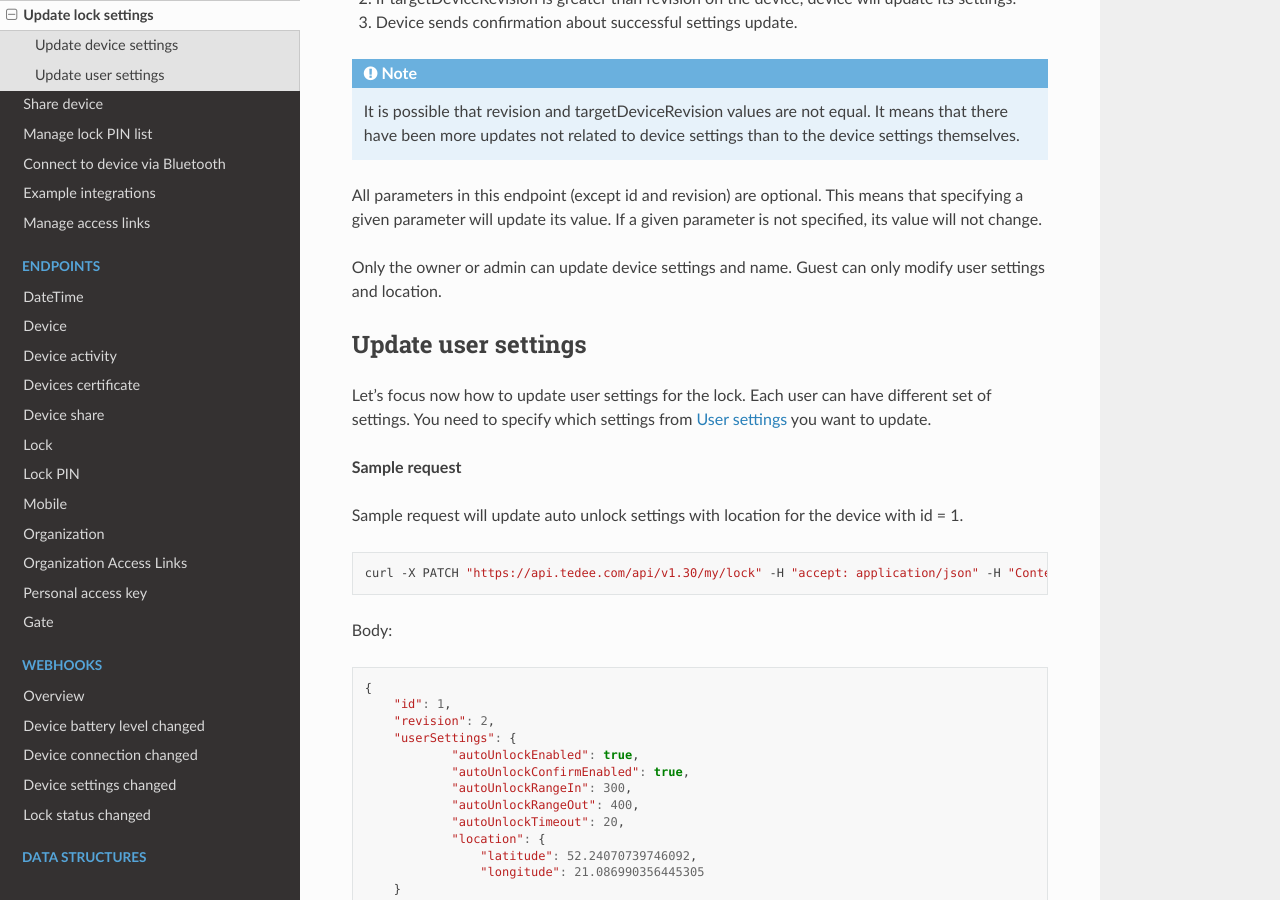
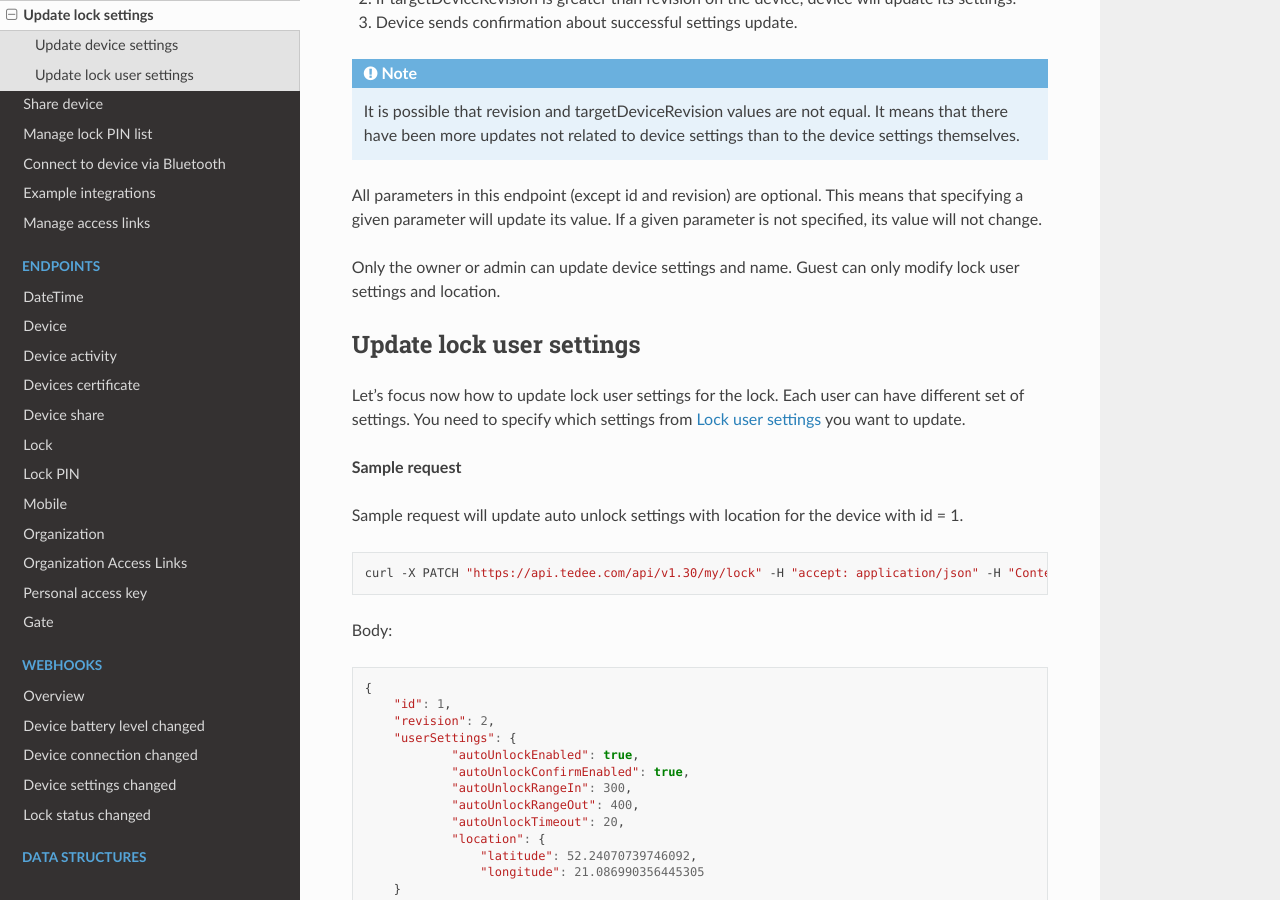
Before and after one commit to tedee-com/tedee-api-doc, a Sphinx documentation site: the page built from docs/source/howtos/update-lock-settings.rst, in a window 1280 px wide and 900 px high, scrolled down 2912 px. Built offline with Sphinx 7.4.7 and the Read the Docs theme 2.0.0, drawn with Linux system fonts in a browser that asks for light colours; pages that are not in the unit, such as notebooks, are missing from menus.

Commit message:
Changed user settings to lock user settings

```diff
--- a/docs/source/datastructures/user-settings.rst
+++ b/docs/source/datastructures/lock-user-settings.rst
@@ -1,4 +1,4 @@
-User settings
+Lock user settings
 ------------------
 
 +--------------------------+----------------------------------------------------+---------------------------------------------------+
--- a/docs/source/datastructures/lock.rst
+++ b/docs/source/datastructures/lock.rst
@@ -53,5 +53,5 @@ Lock
 +--------------------------+----------------------------------------------------+---------------------------------------------------+
 | userIdentity             | string                                             | lock owner identity                               |
 +--------------------------+----------------------------------------------------+---------------------------------------------------+
-| userSettings             | :doc:`User settings <user-settings>`               | settings of current user for that device          |
+| userSettings             | :doc:`Lock user settings <lock-user-settings>`     | settings of current user for that device          |
 +--------------------------+----------------------------------------------------+---------------------------------------------------+
--- a/docs/source/endpoints/lock/update.rst
+++ b/docs/source/endpoints/lock/update.rst
@@ -20,7 +20,7 @@ Update lock.
 +---------------------------+---------------------------------------------------------------------------+----------------------------------------------------+
 | name                      | string (optional)                                                         | lock name                                          |
 +---------------------------+---------------------------------------------------------------------------+----------------------------------------------------+
-| userSettings              | :doc:`User settings <../../datastructures/user-settings>` (optional)      | settings of current user for that device           |
+| userSettings              | :doc:`Lock user settings <../../datastructures/lock-user-settings>` (optional)      | settings of current user for that device           |
 +---------------------------+---------------------------------------------------------------------------+----------------------------------------------------+
 | timeZone                  | datetime                                                                  | timezone of lock                                   |
 +---------------------------+---------------------------------------------------------------------------+----------------------------------------------------+
@@ -28,7 +28,7 @@ Update lock.
 All parameters in this endpoint (except id and revision) are optional.
 This means that specifying a given parameter will update its value. If a given parameter is not specified, its value will not change.
 
-Only the owner or admin can update device settings and name. Guest can only modify user settings.
+Only the owner or admin can update device settings and name. Guest can only modify lock user settings.
 
 Responses
 -------------
--- a/docs/source/howtos/update-lock-settings.rst
+++ b/docs/source/howtos/update-lock-settings.rst
@@ -150,13 +150,13 @@ Process of the updating device settings is described below:
 All parameters in this endpoint (except id and revision) are optional.
 This means that specifying a given parameter will update its value. If a given parameter is not specified, its value will not change.
 
-Only the owner or admin can update device settings and name. Guest can only modify user settings and location.
+Only the owner or admin can update device settings and name. Guest can only modify lock user settings and location.
 
-Update user settings
+Update lock user settings
 --------------------
 
-Let's focus now how to update user settings for the lock. Each user can have different set of settings.
-You need to specify which settings from :doc:`User settings <../datastructures/user-settings>` you want to update.
+Let's focus now how to update lock user settings for the lock. Each user can have different set of settings.
+You need to specify which settings from :doc:`Lock user settings <../datastructures/lock-user-settings>` you want to update.
 
 **Sample request**
 
--- a/docs/source/index.rst
+++ b/docs/source/index.rst
@@ -79,6 +79,7 @@ Tedee API documentation
    Gate <datastructures/gate>
    Location <datastructures/location>
    Lock <datastructures/lock>
+   Lock user settings <datastructures/lock-user-settings>
    Lock PIN <datastructures/lock-pin>
    Lock PIN created <datastructures/lock-pin-created>
    Lock PIN details <datastructures/lock-pin-details>
```
Also changed, not shown: other parts of docs/source/index.rst (+0 -1 lines).
